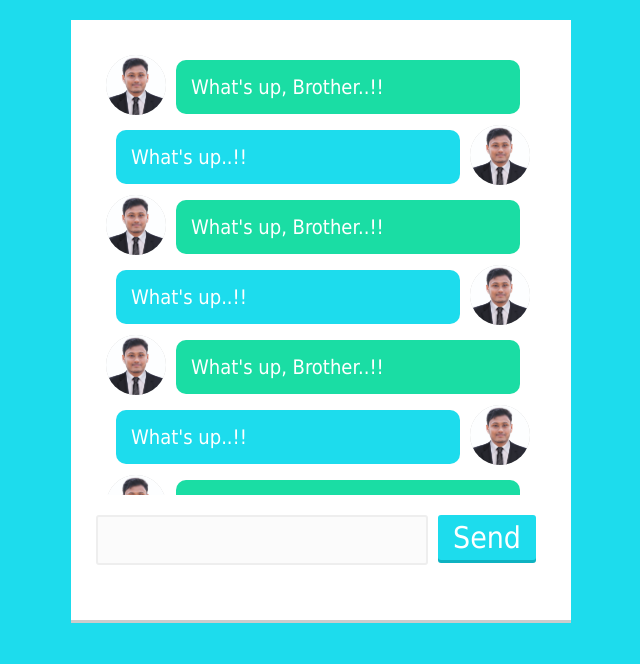
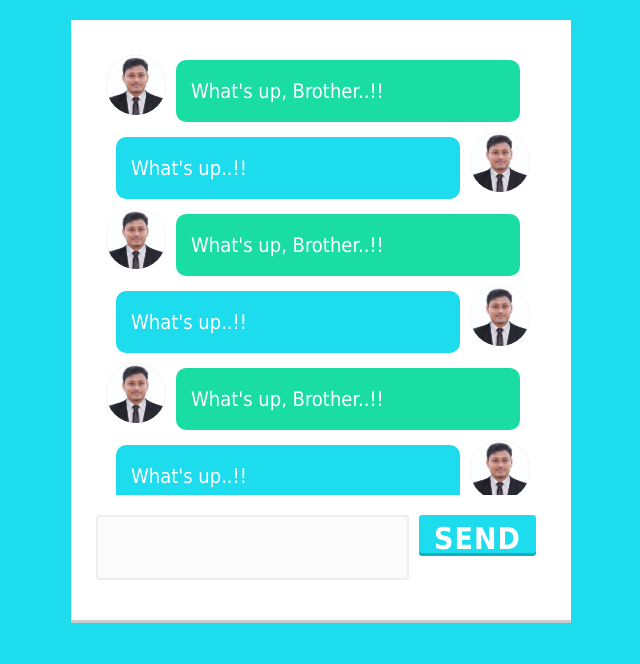
Before and after one commit to mdmaruf43/ChatBot, a plain HTML site: page index.html in a window 1280 px wide. Shown: the whole page, without its empty margins (319-959 px from the left). Drawn offline with Linux system fonts and the light colour scheme.

Commit message:
Update index.html

```diff
--- a/index.html
+++ b/index.html
@@ -4,6 +4,8 @@
 		<title>Flat Design Chatbox</title>
 		<link href="http://www.iconhot.com/icon/png/happy-valentines-day/64/h1-1.png" rel="icon">
 		<link rel="stylesheet" type="text/css" href="chatBot.css">
+		<link rel="stylesheet" type="text/css" href="normalized.css">
+		<link rel="stylesheet" type="text/css" href="skeleton.css">
 	</head>
 	<body>
 
```
